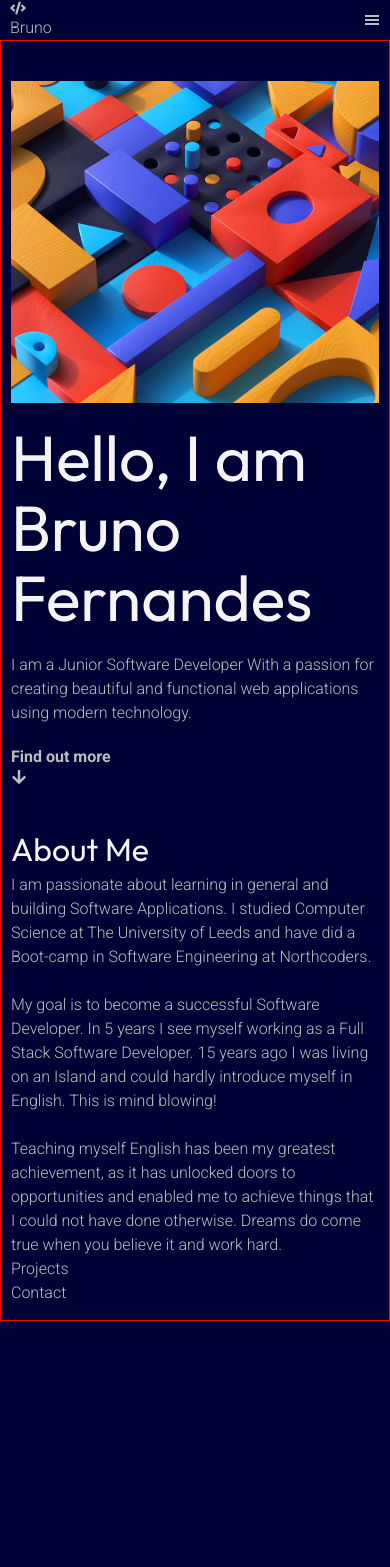
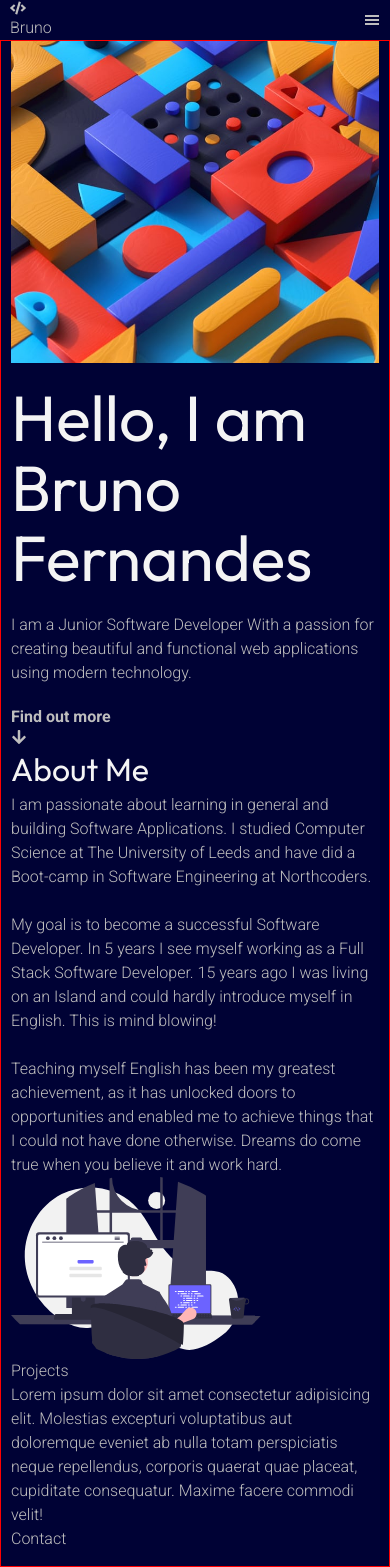
Before and after one commit to brunoFernandes21/2024-dev-portfolio, a React (Vite) app: page / in a window 390 px wide. Before the commit the page ends 1321 px from the top, so only its background shows below. Built offline with nearby package versions, Linux system fonts and the light colour scheme.

Commit message:
finish about me for mobile devices

```diff
--- a/src/App.jsx
+++ b/src/App.jsx
@@ -22,6 +22,7 @@ const App = () => {
         <AboutMe />
         <section className="bg-slate-500">
           <h1>Projects </h1>
+          <p>Lorem ipsum dolor sit amet consectetur adipisicing elit. Molestias excepturi voluptatibus aut doloremque eveniet ab nulla totam perspiciatis neque repellendus, corporis quaerat quae placeat, cupiditate consequatur. Maxime facere commodi velit!</p>
         </section>
         <section className="bg-white">
           <h1>Contact </h1>
--- a/src/components/AboutMe.jsx
+++ b/src/components/AboutMe.jsx
@@ -1,6 +1,6 @@
 const AboutMe = () => {
   return (
-    <section className="about__me border border-yellow-700">
+    <section className="about__me border mt-10 border-yellow-700">
       <h2>About Me</h2>
       <p>
         I am passionate about learning in general and building Software
@@ -22,6 +22,9 @@ const AboutMe = () => {
         could not have done otherwise. Dreams do come true when you believe it
         and work hard.
       </p>
+      <div className="mt-10 flex justify-center overflow-hidden mx-auto w-[200px] h-[200px] bg-[#0c225b] rounded-full shadow-[0_20px_50px_rgba(8,_112,_184,_0.7)]">
+        <img src="/src/assets/programming.svg" width={250} height={250} alt="Picture of a programmer at his desk" className="opacity-200"/>
+      </div>
     </section>
   );
 };
--- a/src/components/MobileHero.jsx
+++ b/src/components/MobileHero.jsx
@@ -2,7 +2,7 @@ import { FaArrowDown } from "react-icons/fa";
 
 const MobileHero = () => {
   return (
-    <section className="hero__section border border-white">
+    <section className="hero__section border mt-10 border-white">
       <img src="/src/assets/image-web-3-mobile.jpg" alt="" />
       <h1>Hello, I am Bruno Fernandes</h1>
       <p>
--- a/src/index.css
+++ b/src/index.css
@@ -132,7 +132,6 @@ nav .close__nav {
 
 /* HERO SECTION  */
 .hero__section {
-  margin: 40px 0px;
   display: flex;
   flex-direction: column;
   justify-content: flex-start;
```
Also changed, not shown: src/assets/programming.svg (added).
